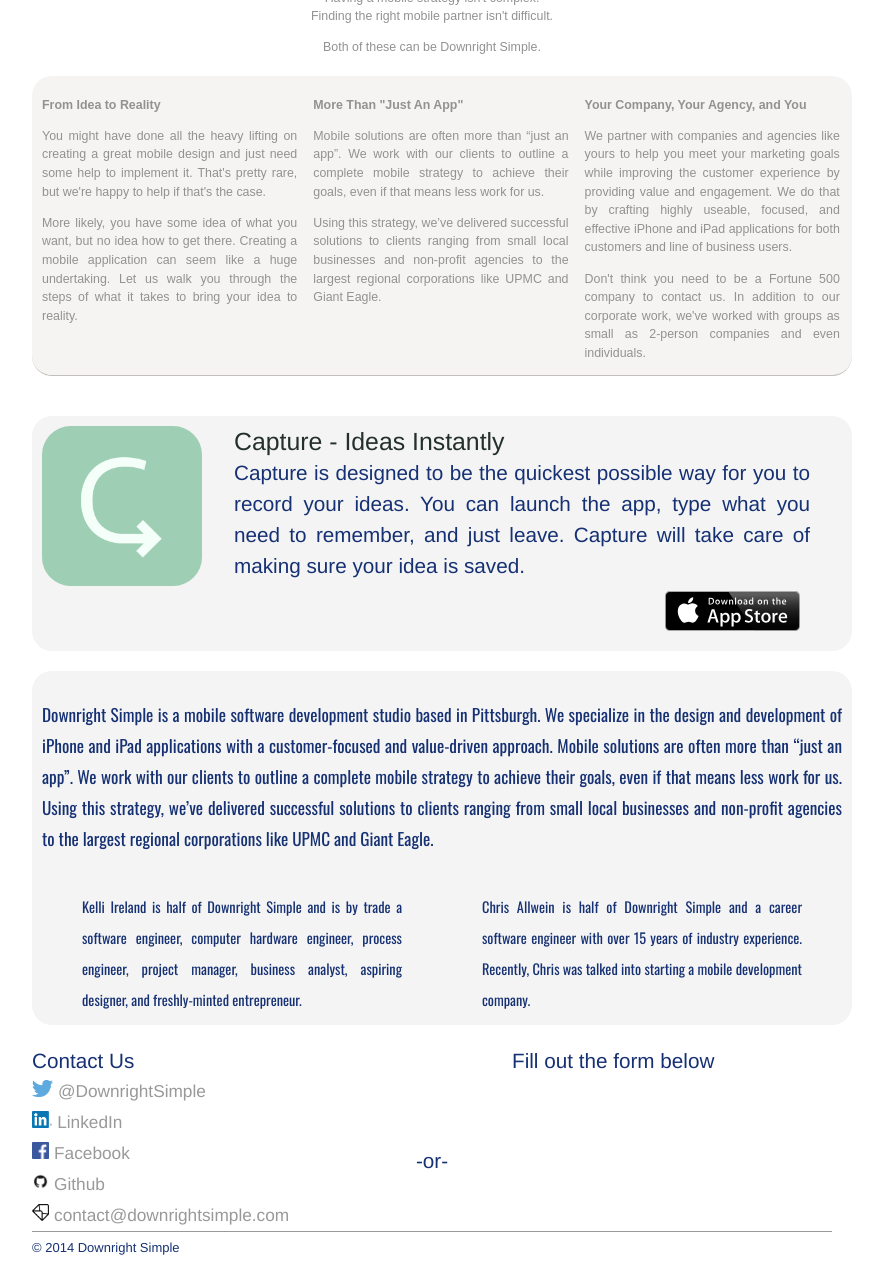
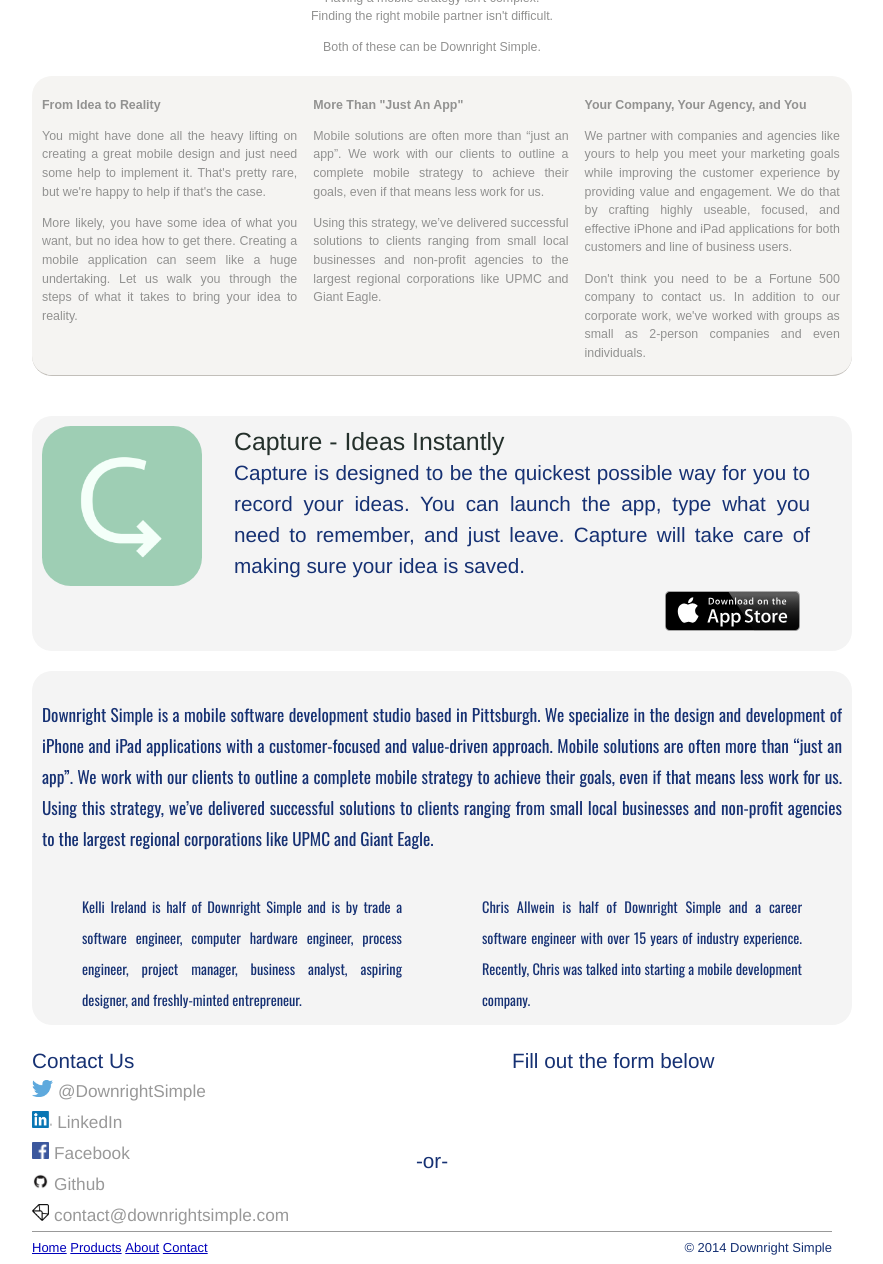
Before and after one commit to downrightsimple/downrightsimple.github.io, a Jekyll site: the page built from index.html, in a window 1280 px wide, cut to the strip 305-1569 px from the top of the page. Shown: the whole strip, without its empty margins (208-1091 px from the left). Built offline with Jekyll 4.4.1, drawn with Linux system fonts in a browser that asks for light colours; some web fonts are replaced; Markdown is read by kramdown in place of the engine named in the settings; comment, search, counter and statistics services are not loaded.

Commit message:
Navmenu on the footer also

```diff
--- a/_includes/footer.html
+++ b/_includes/footer.html
@@ -1,3 +1,6 @@
 <div class="footer">
-  &copy; 2014 Downright Simple
+  {% include navmenu.html %}
+  <div class="copyright">
+    &copy; 2014 Downright Simple
+  </div>
 </div>
--- a/_includes/header.html
+++ b/_includes/header.html
@@ -1,17 +1,6 @@
 <div class="header">
-            <div class="logo">
-              <a href="/"><img src="/img/ds_logo_3000_700.png" alt={{ site.name }} class="logo"></a>
-            </div>
-            <div class="navmenu">
-              <ul class"navlinks">
-                <li><a href="/">Home</a></li>
-{% assign count = {{site.posts | size}} %}
-{% if count > 0 %}
-                <li><a href="/#posts">Posts</a></li>
-{% endif %}
-                <li><a href="/#products">Products</a></li>
-                <li><a href="/#about">About</a></li>
-                <li><a href="/#contact">Contact</a></li>
-              </ul>
-            </div>
-          </div>
+  <div class="logo">
+    <a href="/"><img src="/img/ds_logo_3000_700.png" alt={{ site.name }} class="logo"></a>
+  </div>
+  {% include navmenu.html %}
+</div>
--- /dev/null
+++ b/_includes/navmenu.html
@@ -0,0 +1,12 @@
+<div class="navmenu">
+  <ul class"navlinks">
+    <li><a href="/">Home</a></li>
+    {% assign count = {{site.posts | size}} %}
+    {% if count > 0 %}
+      <li><a href="/#posts">Posts</a></li>
+    {% endif %}
+    <li><a href="/#products">Products</a></li>
+    <li><a href="/#about">About</a></li>
+    <li><a href="/#contact">Contact</a></li>
+  </ul>
+</div>
--- a/css/main.css
+++ b/css/main.css
@@ -125,10 +125,24 @@
       color: #880; }
 
 .footer {
+  width: 100%;
   border-width: 1px 0 0 0;
   border-style: solid;
   border-color: #999999;
   font-size: small; }
+  .footer .copyright {
+    float: right;
+    width: 50%;
+    text-align: right; }
+  .footer .navmenu {
+    width: 50%;
+    float: left;
+    text-align: left;
+    overflow: auto; }
+    .footer .navmenu ul {
+      list-style: none outside none; }
+      .footer .navmenu ul li {
+        display: inline; }
 
 /* Featured app specific */
 .featured-app-review {
```
Also changed, not shown: sass/main.scss (+19 -0 lines).
